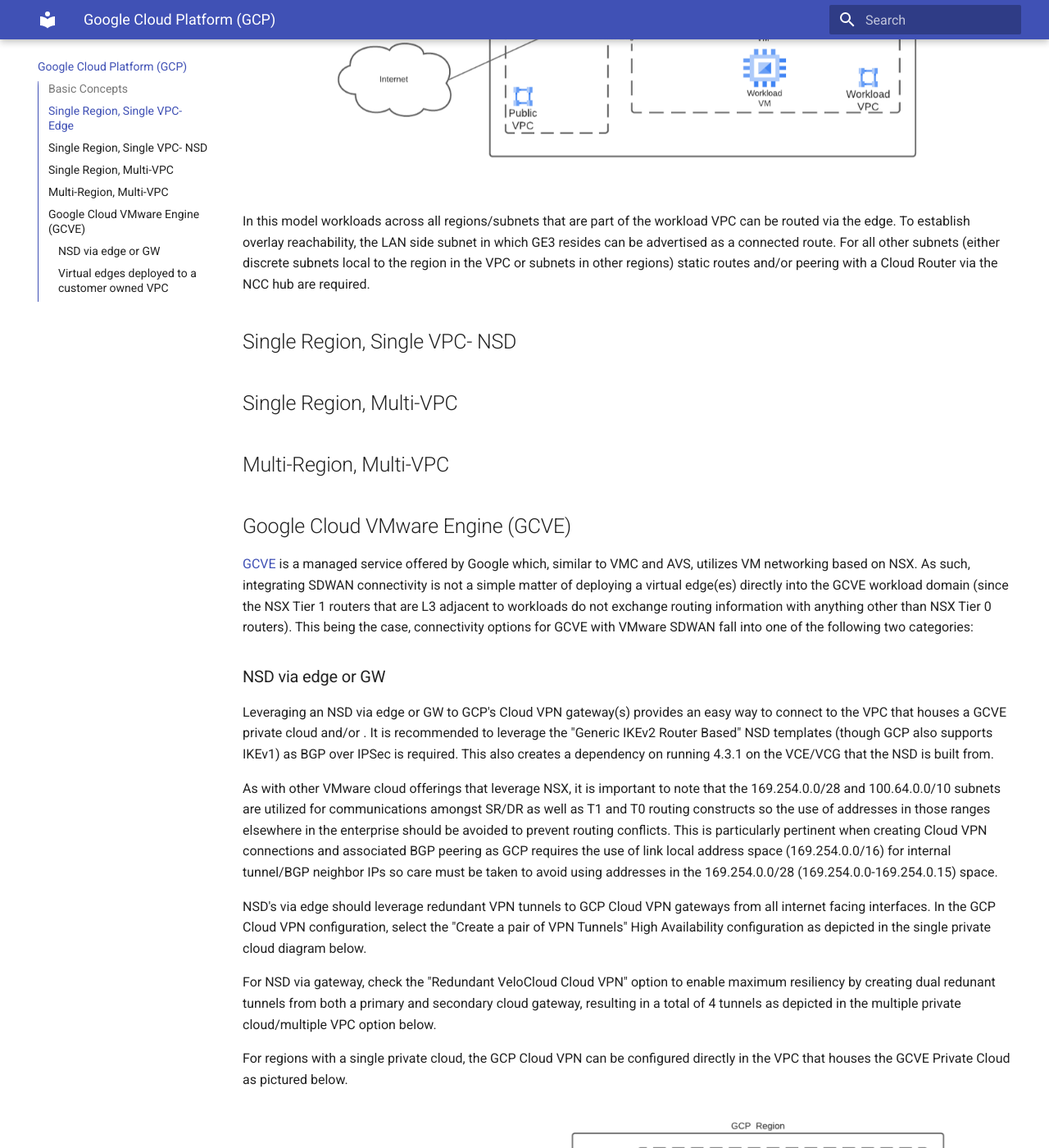
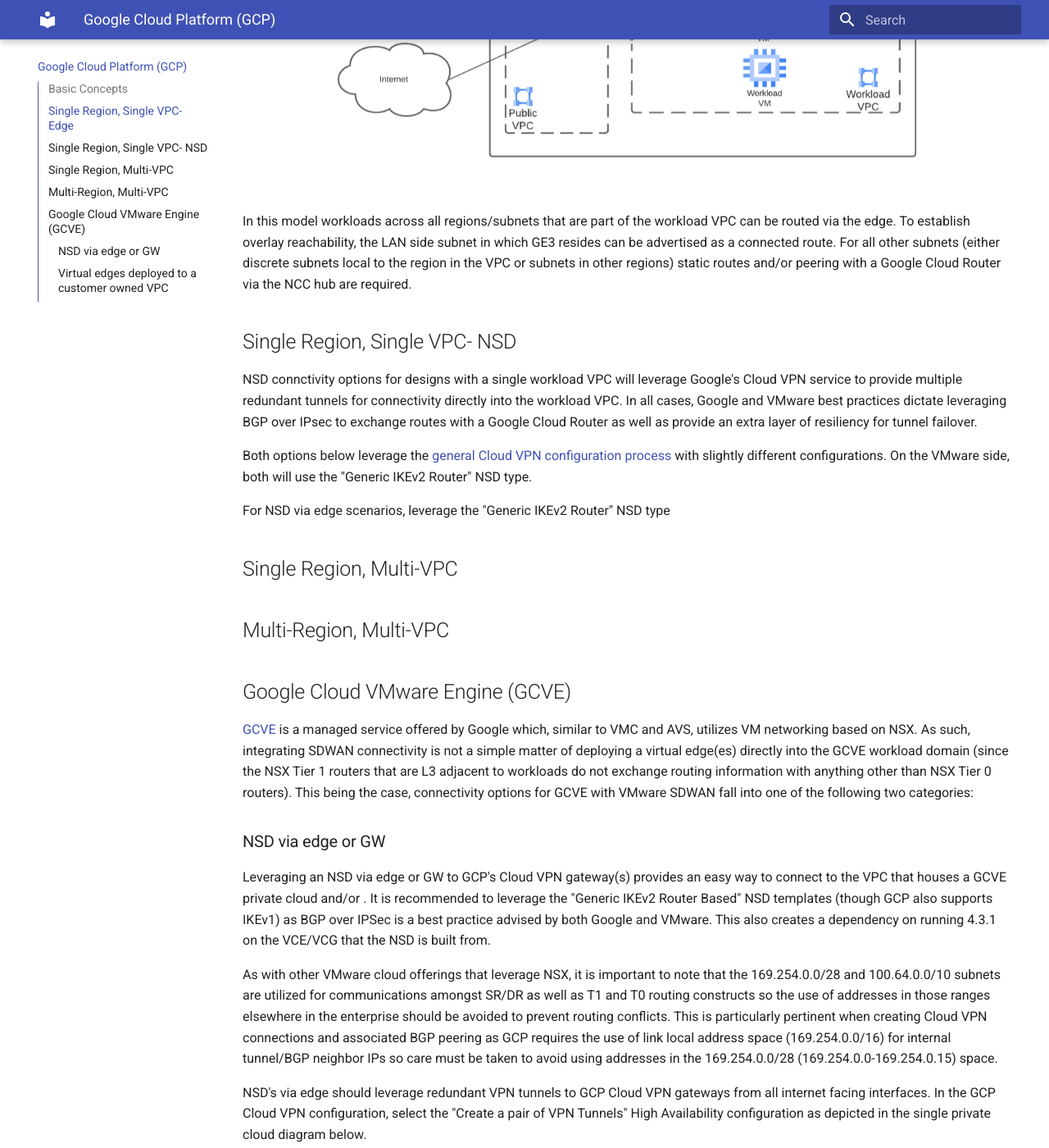
Before and after one commit to el-hoffer/velo-mc-refarch, an MkDocs documentation site: the page built from docs/4-gcp.md, in a window 1280 px wide and 1400 px high, scrolled down 3363 px. Shown: the whole window at 82% size. Built offline with MkDocs 1.6.1 and Material for MkDocs 9.7.7, drawn with Linux system fonts in a browser that asks for light colours.

Commit message:
started gcp nsd section

```diff
--- a/docs/4-gcp.md
+++ b/docs/4-gcp.md
@@ -38,10 +38,14 @@ Despite the need for only a single workload VPC in this scenario, an edge deploy
   ![Image title](/images/gcp/single-region-single-vpc.png){ width="800" }
   <figcaption></figcaption>
 </figure>
-In this model workloads across all regions/subnets that are part of the workload VPC can be routed via the edge.  To establish overlay reachability, the LAN side subnet in which GE3 resides can be advertised as a connected route.  For all other subnets (either discrete subnets local to the region in the VPC or subnets in other regions) static routes and/or peering with a Cloud Router via the NCC hub are required.
+In this model workloads across all regions/subnets that are part of the workload VPC can be routed via the edge.  To establish overlay reachability, the LAN side subnet in which GE3 resides can be advertised as a connected route.  For all other subnets (either discrete subnets local to the region in the VPC or subnets in other regions) static routes and/or peering with a Google Cloud Router via the NCC hub are required.
 
 ## Single Region, Single VPC- NSD
+NSD connctivity options for designs with a single workload VPC will leverage Google's Cloud VPN service to provide multiple redundant tunnels for connectivity directly into the workload VPC.  In all cases, Google and VMware best practices dictate leveraging BGP over IPsec to exchange routes with a Google Cloud Router as well as provide an extra layer of resiliency for tunnel failover.
 
+Both options below leverage the [general Cloud VPN configuration process](https://cloud.google.com/network-connectivity/docs/vpn/how-to/creating-ha-vpn) with slightly different configurations.  On the VMware side, both will use the "Generic IKEv2 Router" NSD type.
+
+For NSD via edge scenarios, leverage the "Generic IKEv2 Router" NSD type
 
 ## Single Region, Multi-VPC
 
@@ -53,7 +57,7 @@ In this model workloads across all regions/subnets that are part of the workload
 [GCVE](https://cloud.google.com/vmware-engine/docs) is a managed service offered by Google which, similar to VMC and AVS, utilizes VM networking based on NSX.  As such, integrating SDWAN connectivity is not a simple matter of deploying a virtual edge(es) directly into the GCVE workload domain (since the NSX Tier 1 routers that are L3 adjacent to workloads do not exchange routing information with anything other than NSX Tier 0 routers).  This being the case, connectivity options for GCVE with VMware SDWAN fall into one of the following two categories:
 
 ### NSD via edge or GW
-Leveraging an NSD via edge or GW to GCP's Cloud VPN gateway(s) provides an easy way to connect to the VPC that houses a GCVE private cloud and/or .  It is recommended to leverage the "Generic IKEv2 Router Based" NSD templates (though GCP also supports IKEv1) as BGP over IPSec is required.  This also creates a dependency on running 4.3.1 on the VCE/VCG that the NSD is built from.
+Leveraging an NSD via edge or GW to GCP's Cloud VPN gateway(s) provides an easy way to connect to the VPC that houses a GCVE private cloud and/or .  It is recommended to leverage the "Generic IKEv2 Router Based" NSD templates (though GCP also supports IKEv1) as BGP over IPSec is a best practice advised by both Google and VMware.  This also creates a dependency on running 4.3.1 on the VCE/VCG that the NSD is built from.
 
 As with other VMware cloud offerings that leverage NSX, it is important to note that the 169.254.0.0/28 and 100.64.0.0/10 subnets are utilized for communications amongst SR/DR as well as T1 and T0 routing constructs so the use of addresses in those ranges elsewhere in the enterprise should be avoided to prevent routing conflicts.  This is particularly pertinent when creating Cloud VPN connections and associated BGP peering as GCP requires the use of link local address space (169.254.0.0/16) for internal tunnel/BGP neighbor IPs so care must be taken to avoid using addresses in the 169.254.0.0/28 (169.254.0.0-169.254.0.15) space.
 
```
